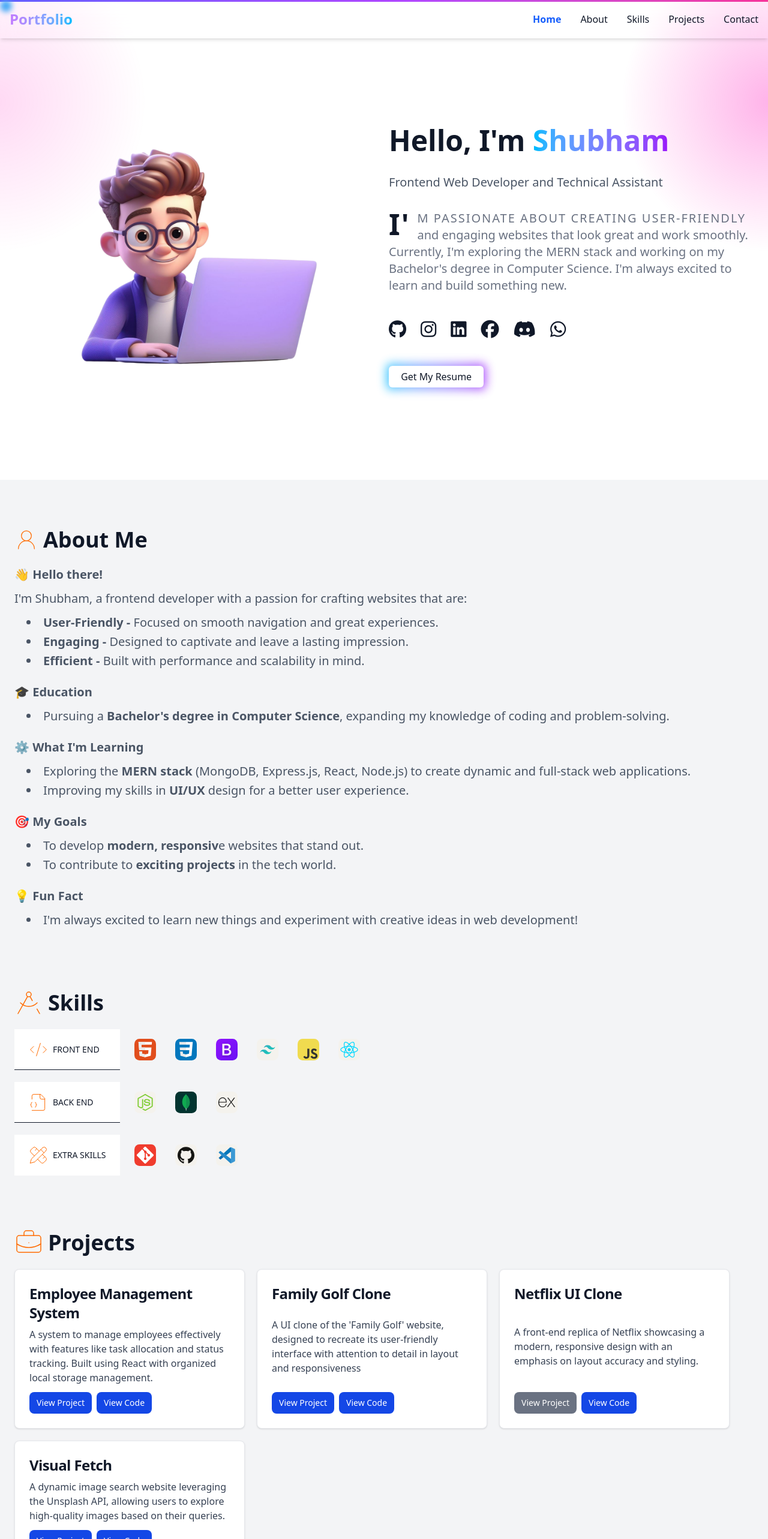
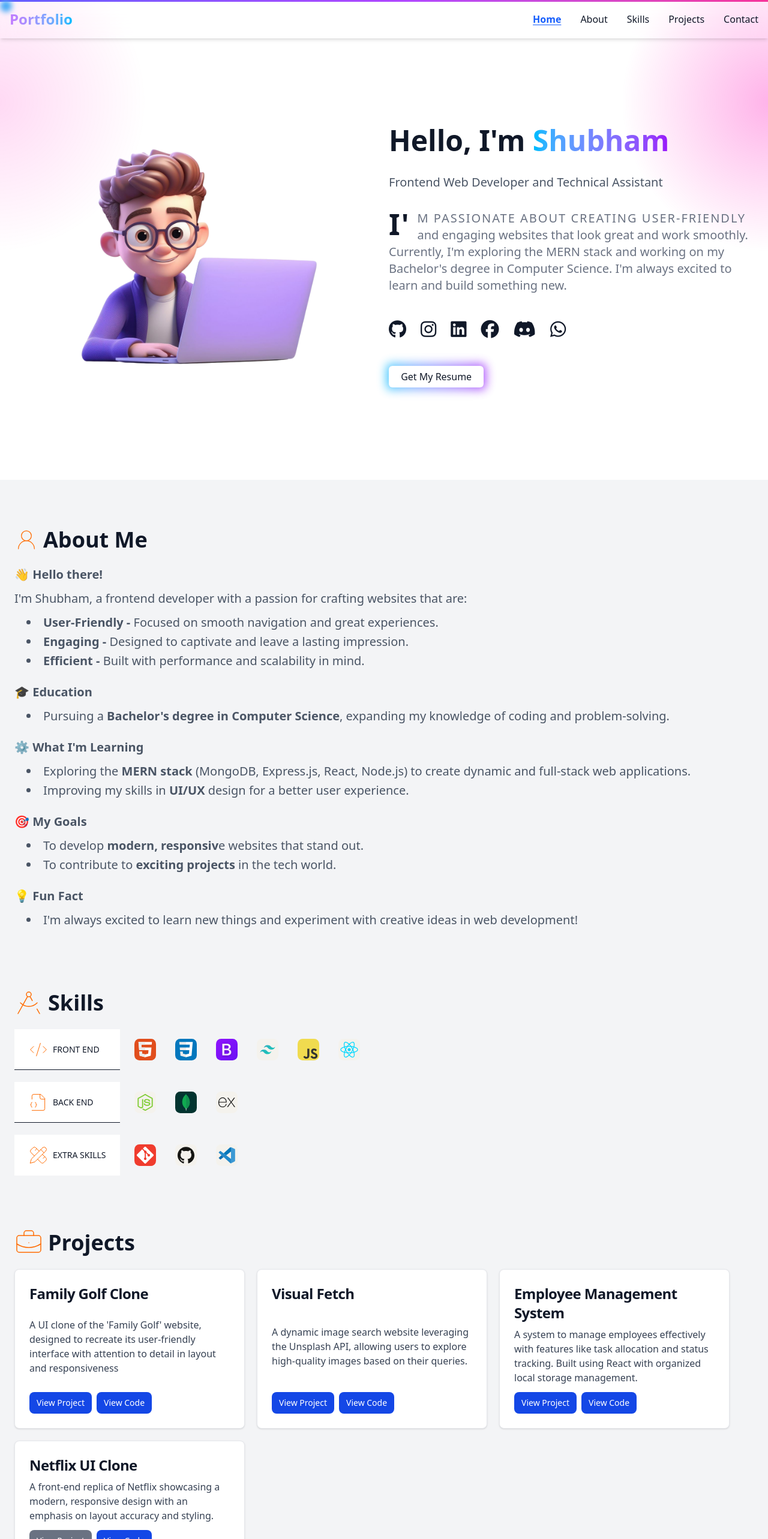
Before and after one commit to shubhamdixit2555/Portfolio_latest, a React (Vite) app: page /#home in a window 1280 px wide. Shown: the top 2566 px of the page at 60% size. Built offline with nearby package versions, Linux system fonts and the light colour scheme.

Commit message:
Some changes in header and projects

```diff
--- a/package.json
+++ b/package.json
@@ -10,11 +10,14 @@
     "preview": "vite preview"
   },
   "dependencies": {
+    "@tailwindcss/oxide": "^4.0.17",
     "@tailwindcss/vite": "^4.0.2",
+    "lightningcss": "^1.29.3",
     "lottie-react": "^2.4.1",
     "motion": "^12.0.6",
     "react": "^18.3.1",
     "react-dom": "^18.3.1",
+    "react-icons": "^5.5.0",
     "tailwindcss": "^4.0.2"
   },
   "devDependencies": {
@@ -27,6 +30,6 @@
     "eslint-plugin-react-hooks": "^5.1.0-rc.0",
     "eslint-plugin-react-refresh": "^0.4.12",
     "globals": "^15.9.0",
-    "vite": "^5.4.14"
+    "vite": "^6.2.3"
   }
 }
--- a/src/Components/Header.jsx
+++ b/src/Components/Header.jsx
@@ -57,7 +57,7 @@ export const Header = () => {
                   className={`block py-2 px-3 rounded transition-colors duration-300 md:p-0
                     ${
                       activeSection === section
-                        ? "text-blue-600 font-bold dark:text-blue-400"
+                        ? "text-blue-600 font-bold dark:text-blue-400 underline-offset-3 underline"
                         : "text-gray-900 dark:text-gray-300"
                     }
                     hover:text-blue-500 md:hover:text-blue-700 dark:hover:text-blue-500
--- a/src/Components/Projects.jsx
+++ b/src/Components/Projects.jsx
@@ -4,6 +4,24 @@ export const Projects = () => {
     <section id="projects" className="my-6 md:my-12 p-2 flex flex-col w-full items-start gap-5 ">
         <h2 className=" text-3xl md:text-4xl font-extrabold dark:text-white flex items-center justify-center gap-2"><img src="/assets/icons/work.svg" alt=""></img>Projects</h2>
         <div className="flex gap-5 flex-wrap">
+          {/* <!-- Family Golf Clone --> */}
+          <div className="max-w-sm p-6 bg-white border border-gray-200 rounded-lg shadow dark:bg-gray-800 dark:border-gray-700 flex flex-col justify-between">
+            <h5 className="mb-2 text-2xl font-bold tracking-tight text-gray-900 dark:text-white">Family Golf Clone</h5>
+            <p className="mb-3 font-normal text-gray-700 dark:text-gray-400">A UI clone of the 'Family Golf' website, designed to recreate its user-friendly interface with attention to detail in layout and responsiveness</p>
+            <div className="flex flex-row gap-2">
+              <a href="https://shubham-project-golf.netlify.app/" target="_blank" className="inline-flex items-center px-3 py-2 text-sm font-medium text-center text-white bg-blue-700 rounded-lg hover:bg-blue-800 focus:ring-4 focus:outline-none focus:ring-blue-300 dark:bg-blue-600 dark:hover:bg-blue-700 dark:focus:ring-blue-800">View Project</a>
+              <a href="https://github.com/shubhamdixit2555/project-golf" target="_blank" className="inline-flex items-center px-3 py-2 text-sm font-medium text-center text-white bg-blue-700 rounded-lg hover:bg-blue-800 focus:ring-4 focus:outline-none focus:ring-blue-300 dark:bg-blue-600 dark:hover:bg-blue-700 dark:focus:ring-blue-800">View Code</a>
+            </div>
+          </div>
+          {/* <!-- Visual Fetch --> */}
+          <div className="max-w-sm p-6 bg-white border border-gray-200 rounded-lg shadow dark:bg-gray-800 dark:border-gray-700 flex flex-col justify-between">
+            <h5 className="mb-2 text-2xl font-bold tracking-tight text-gray-900 dark:text-white">Visual Fetch</h5>
+            <p className="mb-3 font-normal text-gray-700 dark:text-gray-400">A dynamic image search website leveraging the Unsplash API, allowing users to explore high-quality images based on their queries.</p>
+            <div className="flex flex-row gap-2">
+              <a href="https://visualfetch.netlify.app/" target="_blank" className="inline-flex items-center px-3 py-2 text-sm font-medium text-center text-white bg-blue-700 rounded-lg hover:bg-blue-800 focus:ring-4 focus:outline-none focus:ring-blue-300 dark:bg-blue-600 dark:hover:bg-blue-700 dark:focus:ring-blue-800">View Project</a>
+              <a href="https://github.com/shubhamdixit2555/visual-fetch" target="_blank" className="inline-flex items-center px-3 py-2 text-sm font-medium text-center text-white bg-blue-700 rounded-lg hover:bg-blue-800 focus:ring-4 focus:outline-none focus:ring-blue-300 dark:bg-blue-600 dark:hover:bg-blue-700 dark:focus:ring-blue-800">View Code</a>
+            </div>
+          </div>
           {/* <!-- Employee Management System --> */}
           <div className="max-w-sm p-6 bg-white border border-gray-200 rounded-lg shadow dark:bg-gray-800 dark:border-gray-700 flex flex-col justify-between">
             <h5 className="mb-2 text-2xl font-bold tracking-tight text-gray-900 dark:text-white">Employee Management System </h5>
@@ -11,15 +29,6 @@ export const Projects = () => {
             <div className="flex flex-row gap-2">
               <a href="https://project-ems.netlify.app/" target="_blank" className="inline-flex items-center px-3 py-2 text-sm font-medium text-center text-white bg-blue-700 rounded-lg hover:bg-blue-800 focus:ring-4 focus:outline-none focus:ring-blue-300 dark:bg-blue-600 dark:hover:bg-blue-700 dark:focus:ring-blue-800">View Project</a>
               <a href="https://github.com/shubhamdixit2555/EMS" target="_blank" className="inline-flex items-center px-3 py-2 text-sm font-medium text-center text-white bg-blue-700 rounded-lg hover:bg-blue-800 focus:ring-4 focus:outline-none focus:ring-blue-300 dark:bg-blue-600 dark:hover:bg-blue-700 dark:focus:ring-blue-800">View Code</a>
-            </div>
-          </div>
-          {/* <!-- Family Golf Clone --> */}
-          <div className="max-w-sm p-6 bg-white border border-gray-200 rounded-lg shadow dark:bg-gray-800 dark:border-gray-700 flex flex-col justify-between">
-            <h5 className="mb-2 text-2xl font-bold tracking-tight text-gray-900 dark:text-white">Family Golf Clone</h5>
-            <p className="mb-3 font-normal text-gray-700 dark:text-gray-400">A UI clone of the 'Family Golf' website, designed to recreate its user-friendly interface with attention to detail in layout and responsiveness</p>
-            <div className="flex flex-row gap-2">
-              <a href="https://shubham-project-golf.netlify.app/" target="_blank" className="inline-flex items-center px-3 py-2 text-sm font-medium text-center text-white bg-blue-700 rounded-lg hover:bg-blue-800 focus:ring-4 focus:outline-none focus:ring-blue-300 dark:bg-blue-600 dark:hover:bg-blue-700 dark:focus:ring-blue-800">View Project</a>
-              <a href="https://github.com/shubhamdixit2555/project-golf" target="_blank" className="inline-flex items-center px-3 py-2 text-sm font-medium text-center text-white bg-blue-700 rounded-lg hover:bg-blue-800 focus:ring-4 focus:outline-none focus:ring-blue-300 dark:bg-blue-600 dark:hover:bg-blue-700 dark:focus:ring-blue-800">View Code</a>
             </div>
           </div>
           {/* <!-- Netflix UI Clone --> */}
@@ -33,15 +42,6 @@ export const Projects = () => {
               <a href="https://github.com/shubhamdixit2555/netflix_clone" target="_blank" className="inline-flex items-center px-3 py-2 text-sm font-medium text-center text-white bg-blue-700 rounded-lg hover:bg-blue-800 focus:ring-4 focus:outline-none focus:ring-blue-300 dark:bg-blue-600 dark:hover:bg-blue-700 dark:focus:ring-blue-800">View Code</a>
             </div>
           </div>
-          {/* <!-- Visual Fetch --> */}
-          <div className="max-w-sm p-6 bg-white border border-gray-200 rounded-lg shadow dark:bg-gray-800 dark:border-gray-700 flex flex-col justify-between">
-            <h5 className="mb-2 text-2xl font-bold tracking-tight text-gray-900 dark:text-white">Visual Fetch</h5>
-            <p className="mb-3 font-normal text-gray-700 dark:text-gray-400">A dynamic image search website leveraging the Unsplash API, allowing users to explore high-quality images based on their queries.</p>
-            <div className="flex flex-row gap-2">
-              <a href="https://visualfetch.netlify.app/" target="_blank" className="inline-flex items-center px-3 py-2 text-sm font-medium text-center text-white bg-blue-700 rounded-lg hover:bg-blue-800 focus:ring-4 focus:outline-none focus:ring-blue-300 dark:bg-blue-600 dark:hover:bg-blue-700 dark:focus:ring-blue-800">View Project</a>
-              <a href="https://github.com/shubhamdixit2555/visual-fetch" target="_blank" className="inline-flex items-center px-3 py-2 text-sm font-medium text-center text-white bg-blue-700 rounded-lg hover:bg-blue-800 focus:ring-4 focus:outline-none focus:ring-blue-300 dark:bg-blue-600 dark:hover:bg-blue-700 dark:focus:ring-blue-800">View Code</a>
-            </div>
-          </div>
         </div>
       </section>
   )
```
Also changed, not shown: 1 other file (tests, documents, lock files or other folders).
